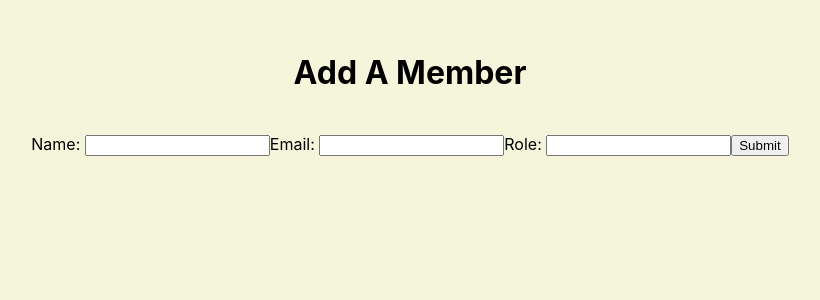
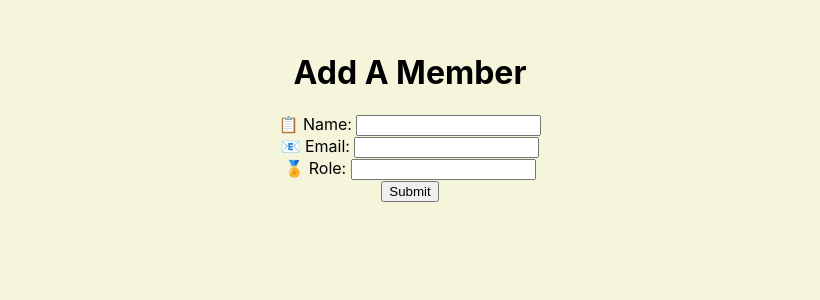
Before and after one commit to bloominstituteoftechnology/team-builder, a React (Create React App) app in the folder team-builder/: page / in a window 1280 px wide. Shown: the top 300 px of the page, without its empty margins (230-1050 px from the left). Built offline with nearby package versions, Linux system fonts and the light colour scheme.

Commit message:
updated form to use ReactStrap form

```diff
--- a/team-builder/package.json
+++ b/team-builder/package.json
@@ -5,7 +5,8 @@
   "dependencies": {
     "react": "^16.9.0",
     "react-dom": "^16.9.0",
-    "react-scripts": "3.1.1"
+    "react-scripts": "3.1.1",
+    "reactstrap": "^8.0.1"
   },
   "scripts": {
     "start": "react-scripts start",
--- a/team-builder/src/App.js
+++ b/team-builder/src/App.js
@@ -1,6 +1,7 @@
 import React, { useState } from "react";
 import "./App.css";
-import Form from "./Components/Form";
+import MemberForm from "./Components/MemberForm";
+
 function App() {
   //State to shape members, and hold array of all members.
   const [teamMember, setTeamMember] = useState({
@@ -10,16 +11,16 @@ function App() {
   });
   const [team, setTeam] = useState([]);
   //handle changes on form
-  function handleChange(event) {
-    setTeamMember({ ...teamMember, [event.target.name]: event.target.value });
-  }
+  const handleChange = e => {
+    setTeamMember({ ...teamMember, [e.target.name]: e.target.value });
+  };
   //handle submit of the form
-  function handleSubmit(event) {
-    event.preventDefault();
+  const handleSubmit = e => {
+    e.preventDefault();
     setTeamMember({ name: "", email: "", role: "" });
-  }
+  };
   //renderMember function. based on simple checks of input
-  function renderMember(e) {
+  const renderMember = e => {
     if (teamMember.name === "") {
       e.preventDefault();
     } else if (teamMember.email === "") {
@@ -31,11 +32,11 @@ function App() {
     } else {
       setTeam([...team, teamMember]);
     }
-  }
+  };
   return (
     <div className="App">
       <h1>Add A Member</h1>
-      <Form
+      <MemberForm
         team={team}
         teamMember={teamMember}
         handleSubmit={handleSubmit}
--- a/team-builder/src/Components/Form.js
+++ /dev/null
@@ -1,39 +0,0 @@
-import React from "react";
-import "../App.css";
-
-function Form({ teamMember, handleChange, handleSubmit, renderMember }) {
-  return (
-    <>
-      <section className="form">
-        <form onSubmit={event => handleSubmit(event)}>
-          <label>
-            <br />
-            Name:{" "}
-            <input
-              type="text"
-              name="name"
-              value={teamMember.name}
-              onChange={event => handleChange(event)}
-            />
-            Email:{" "}
-            <input
-              type="email"
-              name="email"
-              value={teamMember.email}
-              onChange={event => handleChange(event)}
-            />
-            Role:{" "}
-            <input
-              type="text"
-              name="role"
-              value={teamMember.role}
-              onChange={event => handleChange(event)}
-            />
-          </label>
-          <button onClick={renderMember}>Submit</button>
-        </form>
-      </section>
-    </>
-  );
-}
-export default Form;
--- /dev/null
+++ b/team-builder/src/Components/MemberForm.js
@@ -0,0 +1,84 @@
+import React from "react";
+import "../App.css";
+import { Button, Form, FormGroup, Label, Input, FormText } from "reactstrap";
+
+const MemberForm = ({
+  teamMember,
+  handleChange,
+  handleSubmit,
+  renderMember
+}) => {
+  return (
+    <Form onSubmit={e => handleSubmit(e)}>
+      <FormGroup>
+        <Label for="name">📋 Name: </Label>
+        <Input
+          type="text"
+          name="name"
+          value={teamMember.name}
+          onChange={e => handleChange(e)}
+        />
+      </FormGroup>
+      <FormGroup>
+        <Label for="email">📧 Email: </Label>
+        <Input
+          type="email"
+          name="email"
+          value={teamMember.email}
+          onChange={e => handleChange(e)}
+        />
+      </FormGroup>
+      <FormGroup>
+        <Label for="role">🏅 Role: </Label>
+        <Input
+          type="text"
+          name="role"
+          value={teamMember.role}
+          onChange={e => handleChange(e)}
+        />
+      </FormGroup>
+      <Button type="submit" onClick={renderMember}>
+        Submit
+      </Button>
+    </Form>
+  );
+};
+
+export default MemberForm;
+
+// const Form = ({ teamMember, handleChange, handleSubmit, renderMember }) => {
+//   return (
+//     <>
+//       <section className="form">
+//         <form onSubmit={e => handleSubmit(e)}>
+//           <label>
+//             <br />
+//             Name:{" "}
+//             <input
+//               type="text"
+//               name="name"
+//               value={teamMember.name}
+//               onChange={e => handleChange(e)}
+//             />
+//             Email:{" "}
+//             <input
+//               type="email"
+//               name="email"
+//               value={teamMember.email}
+//               onChange={e => handleChange(e)}
+//             />
+//             Role:{" "}
+//             <input
+//               type="text"
+//               name="role"
+//               value={teamMember.role}
+//               onChange={e => handleChange(e)}
+//             />
+//           </label>
+//           <button onClick={renderMember}>Submit</button>
+//         </form>
+//       </section>
+//     </>
+//   );
+// };
+// export default Form;
```
Also changed, not shown: 1 other file (tests, documents, lock files or other folders).
